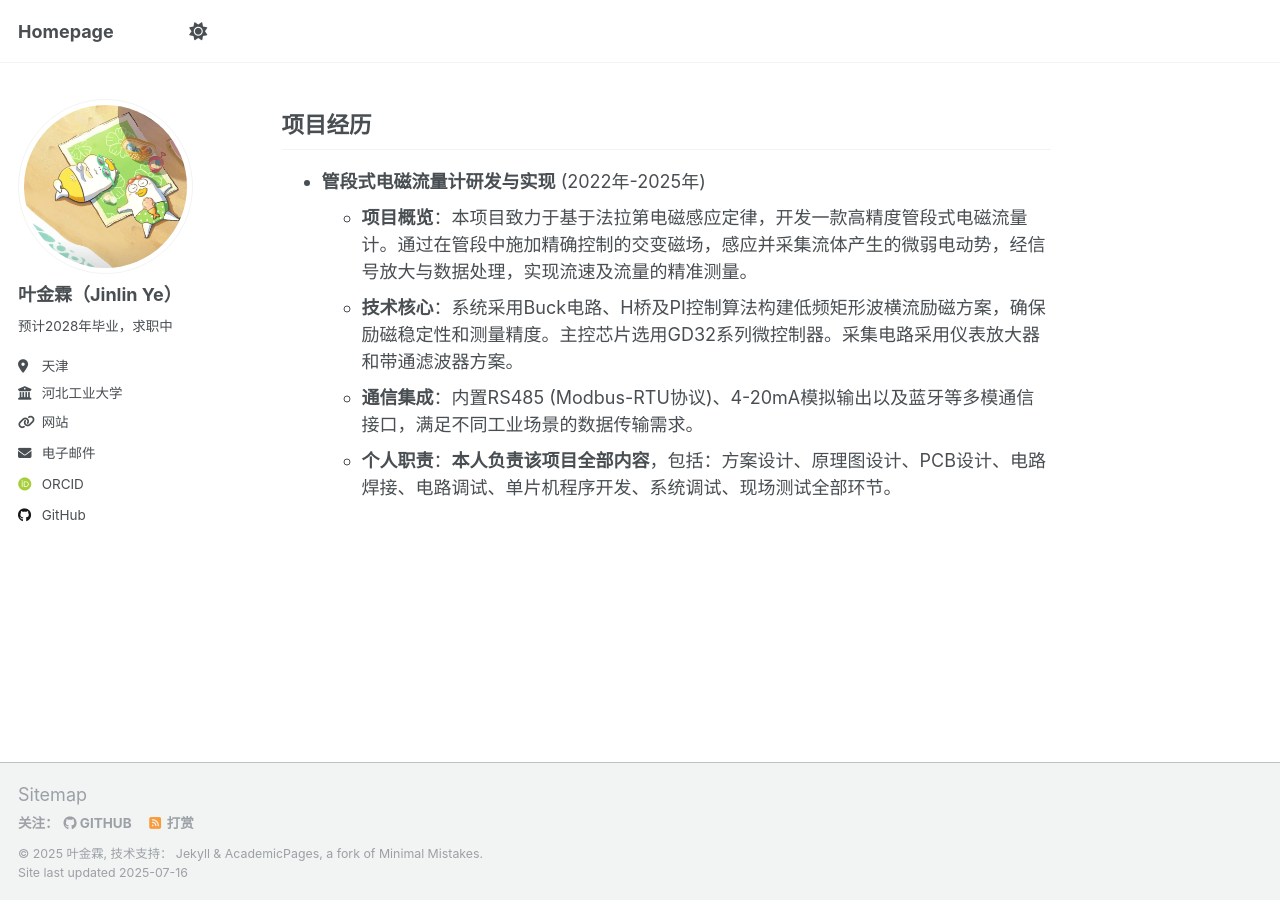
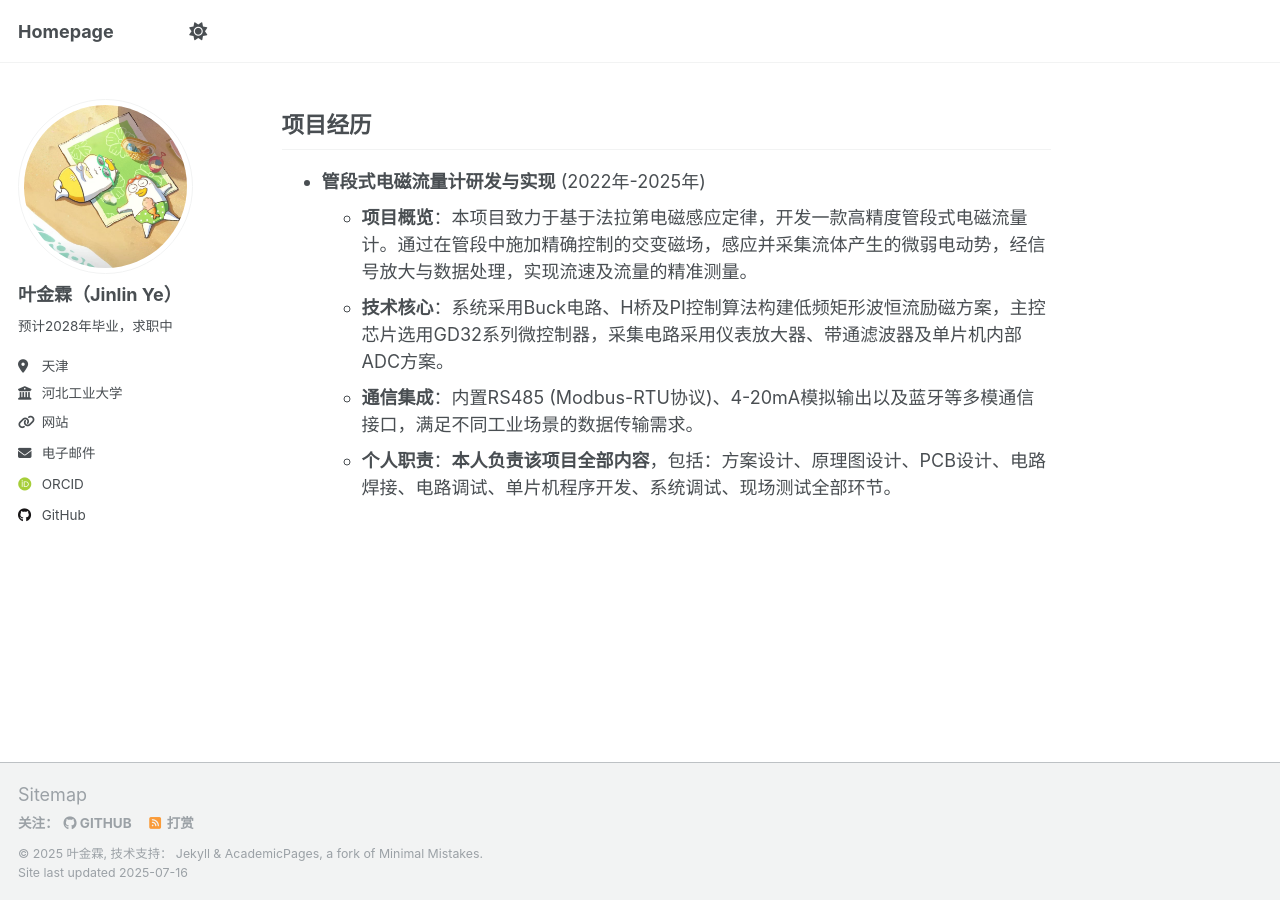
Before and after one commit to JinlinYY/JinlinYY.github.io, a Jekyll site: the page built from _pages/about.md, in a window 1280 px wide and 900 px high, scrolled down 1129 px. Built offline with Jekyll 4.4.1, drawn with Linux system fonts in a browser that asks for light colours; some web fonts are replaced; a script that is not in the unit is left out.

Commit message:
Update about.md

```diff
--- a/_pages/about.md
+++ b/_pages/about.md
@@ -30,6 +30,6 @@ redirect_from:
 
 * **管段式电磁流量计研发与实现** (2022年-2025年)
     * **项目概览**：本项目致力于基于法拉第电磁感应定律，开发一款高精度管段式电磁流量计。通过在管段中施加精确控制的交变磁场，感应并采集流体产生的微弱电动势，经信号放大与数据处理，实现流速及流量的精准测量。
-    * **技术核心**：系统采用Buck电路、H桥及PI控制算法构建低频矩形波横流励磁方案，确保励磁稳定性和测量精度。主控芯片选用GD32系列微控制器。采集电路采用仪表放大器和带通滤波器方案。
+    * **技术核心**：系统采用Buck电路、H桥及PI控制算法构建低频矩形波恒流励磁方案，主控芯片选用GD32系列微控制器，采集电路采用仪表放大器、带通滤波器及单片机内部ADC方案。
     * **通信集成**：内置RS485 (Modbus-RTU协议)、4-20mA模拟输出以及蓝牙等多模通信接口，满足不同工业场景的数据传输需求。
     * **个人职责**：**本人负责该项目全部内容**，包括：方案设计、原理图设计、PCB设计、电路焊接、电路调试、单片机程序开发、系统调试、现场测试全部环节。
```
